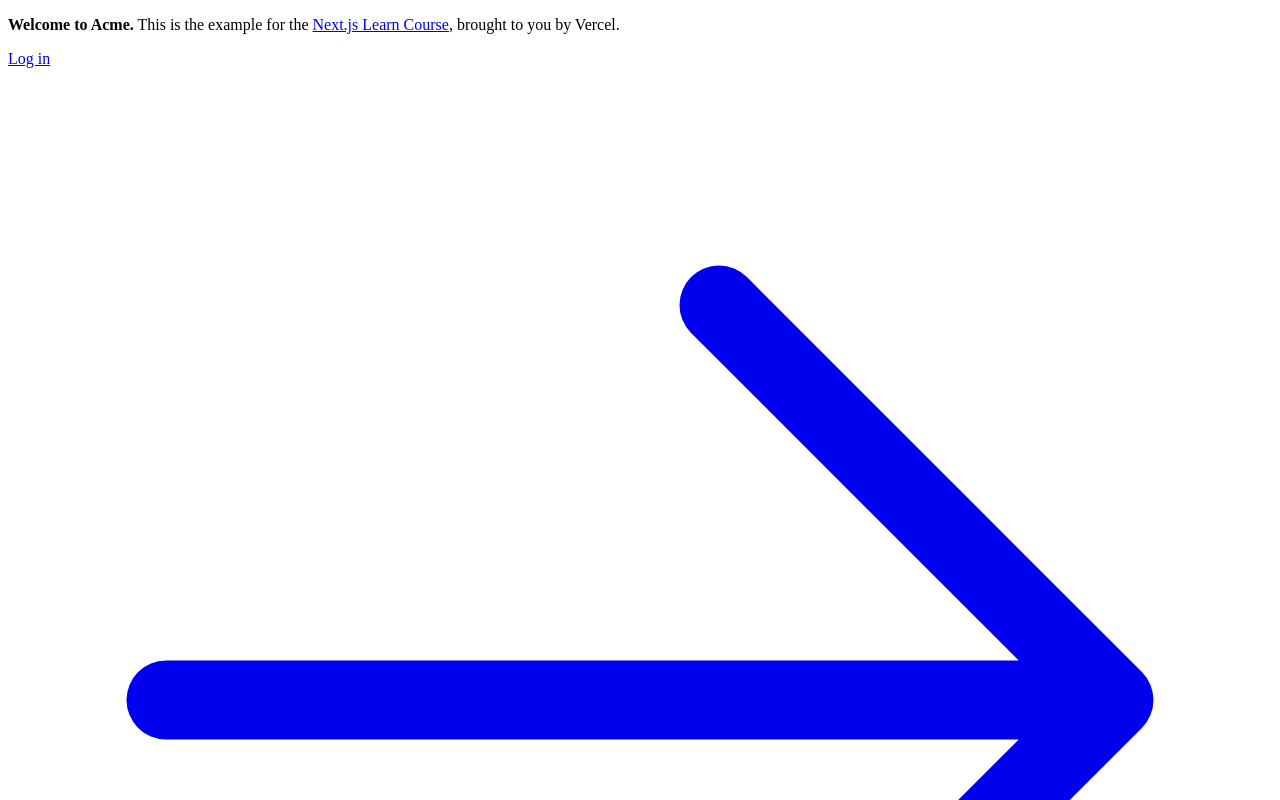
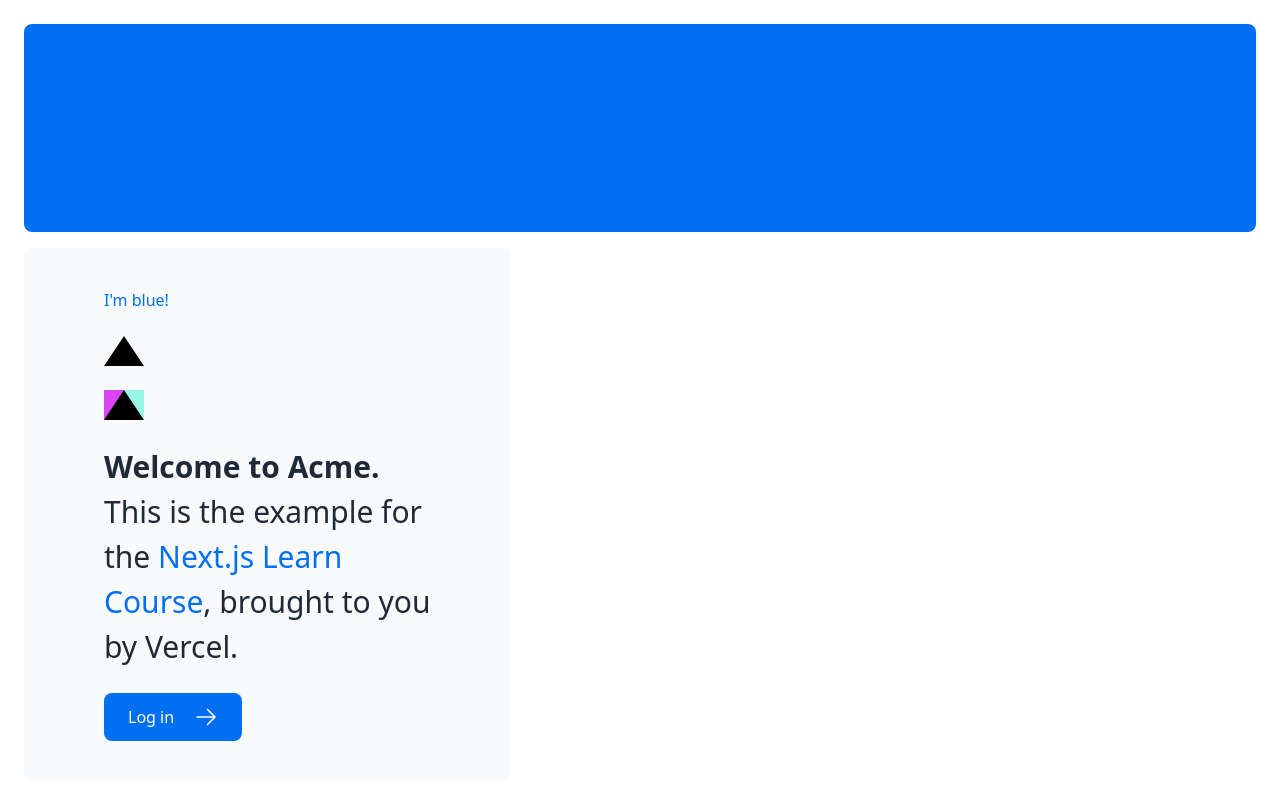
Before and after one commit to jakeBrightHR/nextjs_tut, a Next.js app: page / in a window 1280 px wide. Shown: the top 800 px of the page. Built offline with nearby package versions, Linux system fonts and the light colour scheme.

Commit message:
initial commit

```diff
--- a/app/layout.tsx
+++ b/app/layout.tsx
@@ -1,3 +1,5 @@
+import '@/app/ui/global.css';
+
 export default function RootLayout({
   children,
 }: {
--- a/app/page.tsx
+++ b/app/page.tsx
@@ -1,4 +1,4 @@
-import AcmeLogo from '@/app/ui/acme-logo';
+import styles from '@/app/ui/home.module.css';
 import { ArrowRightIcon } from '@heroicons/react/24/outline';
 import Link from 'next/link';
 
@@ -10,6 +10,11 @@ export default function Page() {
       </div>
       <div className="mt-4 flex grow flex-col gap-4 md:flex-row">
         <div className="flex flex-col justify-center gap-6 rounded-lg bg-gray-50 px-6 py-10 md:w-2/5 md:px-20">
+          <h1 className='text-blue-500'>I&apos;m blue!</h1>
+          <div className={styles.shape}></div>
+          <div
+            className="h-0 w-0 border-b-[30px] border-l-[20px] border-r-[20px] border-b-black border-l-fuchsia-500 border-r-teal-200"
+          />
           <p className={`text-xl text-gray-800 md:text-3xl md:leading-normal`}>
             <strong>Welcome to Acme.</strong> This is the example for the{' '}
             <a href="https://nextjs.org/learn/" className="text-blue-500">
--- /dev/null
+++ b/app/ui/home.module.css
@@ -0,0 +1,7 @@
+.shape {
+    height: 0;
+    width: 0;
+    border-bottom: 30px solid black;
+    border-left: 20px solid transparent;
+    border-right: 20px solid transparent;
+}
```
